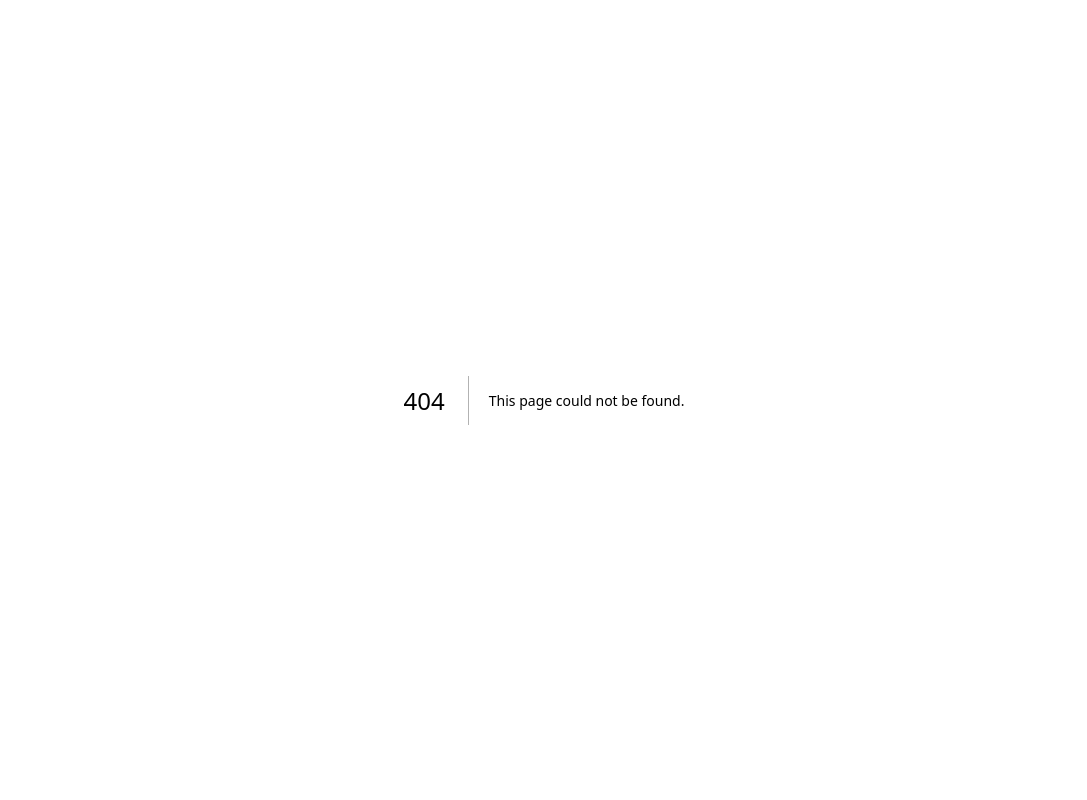
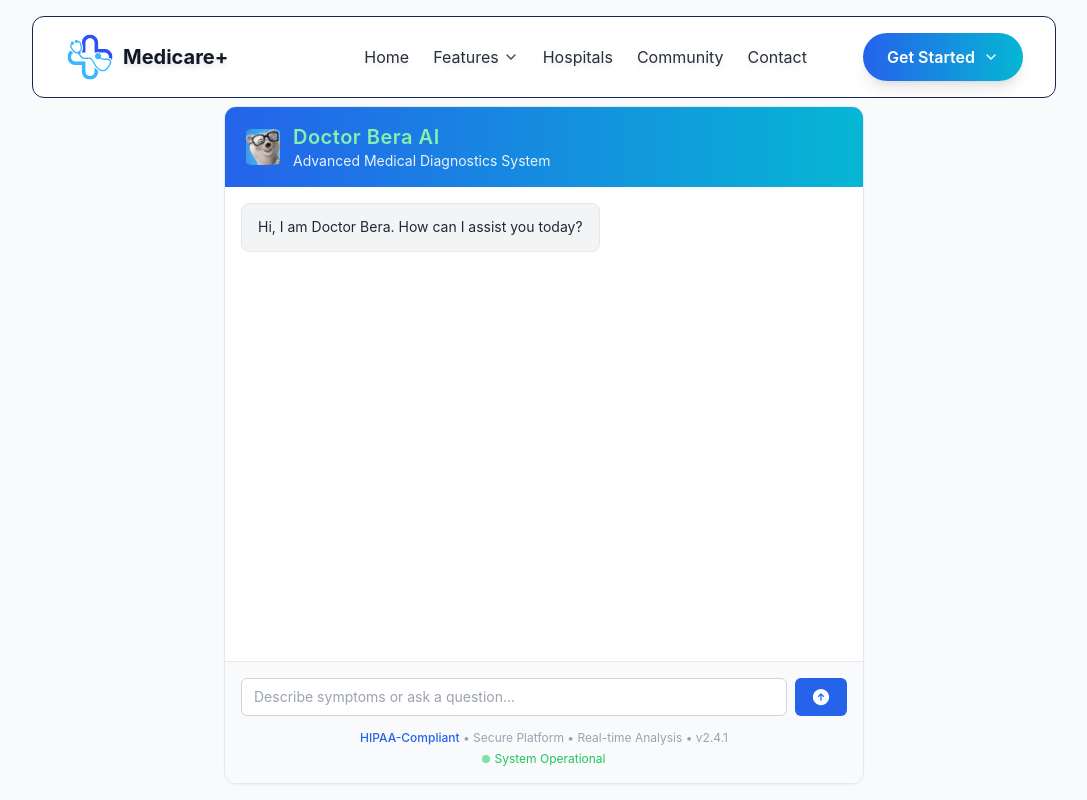
Before and after one commit to Adit10076/MEDICARE_NIRVANA, a Next.js app: page /drbera in a window 1280 px wide. Before the commit this address had no page. Shown: the whole page, without its empty margins (96-1183 px from the left). Built offline with nearby package versions, Linux system fonts and the light colour scheme.

Commit message:
added bera

```diff
--- /dev/null
+++ b/app/drbera/page.tsx
@@ -0,0 +1,188 @@
+"use client";
+
+import { useState, useRef, useEffect } from 'react';
+import axios from 'axios';
+import { ArrowUpCircleIcon } from '@heroicons/react/24/solid';
+import Navbar from '@/components/Navbar';
+
+interface Message {
+  id: number;
+  content: string;
+  isBot: boolean;
+}
+
+export default function ChatPage() {
+  const [inputMessage, setInputMessage] = useState('');
+  const [messages, setMessages] = useState<Message[]>([]);
+  const [isLoading, setIsLoading] = useState(false);
+  const messagesEndRef = useRef<HTMLDivElement>(null);
+
+  // Function to scroll to the bottom of the messages container
+  const scrollToBottom = () => {
+    messagesEndRef.current?.scrollIntoView({ behavior: 'smooth' });
+  };
+
+  // Scroll to bottom whenever messages change
+  useEffect(() => {
+    scrollToBottom();
+  }, [messages]);
+
+  // Set the initial greeting message when the component mounts
+  useEffect(() => {
+    const initialGreeting: Message = {
+      id: Date.now(),
+      content: "Hi, I am Doctor Bera. How can I assist you today?",
+      isBot: true,
+    };
+    setMessages([initialGreeting]);
+  }, []);
+
+  // Handle form submission to send user message and fetch bot response
+  const handleSubmit = async (e: React.FormEvent) => {
+    e.preventDefault();
+    if (!inputMessage.trim() || isLoading) return;
+
+    const userMessage: Message = {
+      id: Date.now(),
+      content: inputMessage,
+      isBot: false,
+    };
+
+    setMessages((prev) => [...prev, userMessage]);
+    setInputMessage('');
+    setIsLoading(true);
+
+    try {
+      const formData = new FormData();
+      formData.append('msg', inputMessage);
+
+      const response = await axios.post('http://localhost:8080/get', formData, {
+        headers: {
+          'Content-Type': 'application/x-www-form-urlencoded',
+        },
+      });
+
+      const botMessage: Message = {
+        id: Date.now(),
+        content: response.data,
+        isBot: true,
+      };
+
+      setMessages((prev) => [...prev, botMessage]);
+    } catch (error) {
+      console.error('Error:', error);
+      const errorMessage: Message = {
+        id: Date.now(),
+        content: 'Sorry, I encountered an error. Please try again.',
+        isBot: true,
+      };
+      setMessages((prev) => [...prev, errorMessage]);
+    } finally {
+      setIsLoading(false);
+    }
+  };
+
+  return (
+    <div className="min-h-screen bg-gray-50">
+      <Navbar />
+      <main className="pt-[90px] min-h-screen">
+        <div className="max-w-2xl mx-auto p-4 h-[calc(100vh-90px)] flex flex-col">
+          <div className="flex-1 bg-white border border-gray-200 rounded-xl shadow-sm flex flex-col overflow-hidden">
+
+            {/* Chat Header */}
+            <div className="bg-gradient-to-r from-blue-600 to-cyan-500 text-white px-5 py-4 flex items-center space-x-3">
+              <img
+                src="/dr-bera-logo.png"
+                alt="DrBera Logo"
+                className="w-9 h-9 object-contain rounded-md"
+              />
+              <div>
+                <h1 className="text-xl font-semibold tracking-wide text-green-300">
+                  Doctor Bera AI
+                </h1>
+                <p className="text-sm text-white/90">
+                  Advanced Medical Diagnostics System
+                </p>
+              </div>
+            </div>
+
+            {/* Messages Area */}
+            <div className="flex-1 overflow-y-auto p-4 space-y-4">
+              {messages.map((message) => (
+                <div
+                  key={message.id}
+                  className={`flex ${
+                    message.isBot ? 'justify-start' : 'justify-end'
+                  } animate-fade-in-up`}
+                >
+                  <div
+                    className={`relative max-w-xl px-4 py-3 rounded-lg ${
+                      message.isBot
+                        ? 'bg-gray-100 text-gray-800 border border-gray-200'
+                        : 'bg-blue-50 text-gray-800 border border-blue-100'
+                    }`}
+                  >
+                    <p className="text-sm leading-relaxed">{message.content}</p>
+                    {!message.isBot && (
+                      <span className="absolute -bottom-2 -right-2 bg-blue-600 text-white text-xs px-2 py-0.5 rounded-full shadow-sm">
+                        You
+                      </span>
+                    )}
+                  </div>
+                </div>
+              ))}
+              {isLoading && (
+                <div className="flex justify-start">
+                  <div className="bg-gray-100 border border-gray-200 px-4 py-3 rounded-lg">
+                    <div className="flex items-center space-x-1.5">
+                      <div className="w-2.5 h-2.5 bg-blue-600 rounded-full animate-bounce" />
+                      <div className="w-2.5 h-2.5 bg-blue-400 rounded-full animate-bounce delay-150" />
+                      <div className="w-2.5 h-2.5 bg-blue-200 rounded-full animate-bounce delay-300" />
+                    </div>
+                  </div>
+                </div>
+              )}
+              <div ref={messagesEndRef} />
+            </div>
+
+            {/* Input Area */}
+            <form
+              onSubmit={handleSubmit}
+              className="border-t border-gray-200 p-4 bg-gray-50"
+            >
+              <div className="flex space-x-2">
+                <input
+                  type="text"
+                  value={inputMessage}
+                  onChange={(e) => setInputMessage(e.target.value)}
+                  placeholder="Describe symptoms or ask a question..."
+                  className="flex-1 px-3 py-2 border border-gray-300 rounded-md focus:outline-none focus:ring-1 focus:ring-blue-500 focus:border-blue-500 text-sm text-gray-700"
+                  disabled={isLoading}
+                />
+                <button
+                  type="submit"
+                  disabled={isLoading}
+                  className="px-4 py-2 bg-blue-600 hover:bg-blue-700 text-white rounded-md text-sm transition-colors flex items-center justify-center"
+                  title="Send message"
+                  aria-label="Send message"
+                >
+                  <ArrowUpCircleIcon className="w-5 h-5" />
+                </button>
+              </div>
+              <div className="mt-3 text-center">
+                <p className="text-xs text-gray-400 leading-relaxed">
+                  <span className="text-blue-600 font-medium">HIPAA-Compliant</span> • Secure Platform • Real-time Analysis • v2.4.1
+                </p>
+                <div className="mt-1 flex items-center justify-center space-x-1 text-xs text-green-500">
+                  <div className="w-2 h-2 bg-green-400 rounded-full animate-pulse" />
+                  <span>System Operational</span>
+                </div>
+              </div>
+            </form>
+
+          </div>
+        </div>
+      </main>
+    </div>
+  );
+}
```
